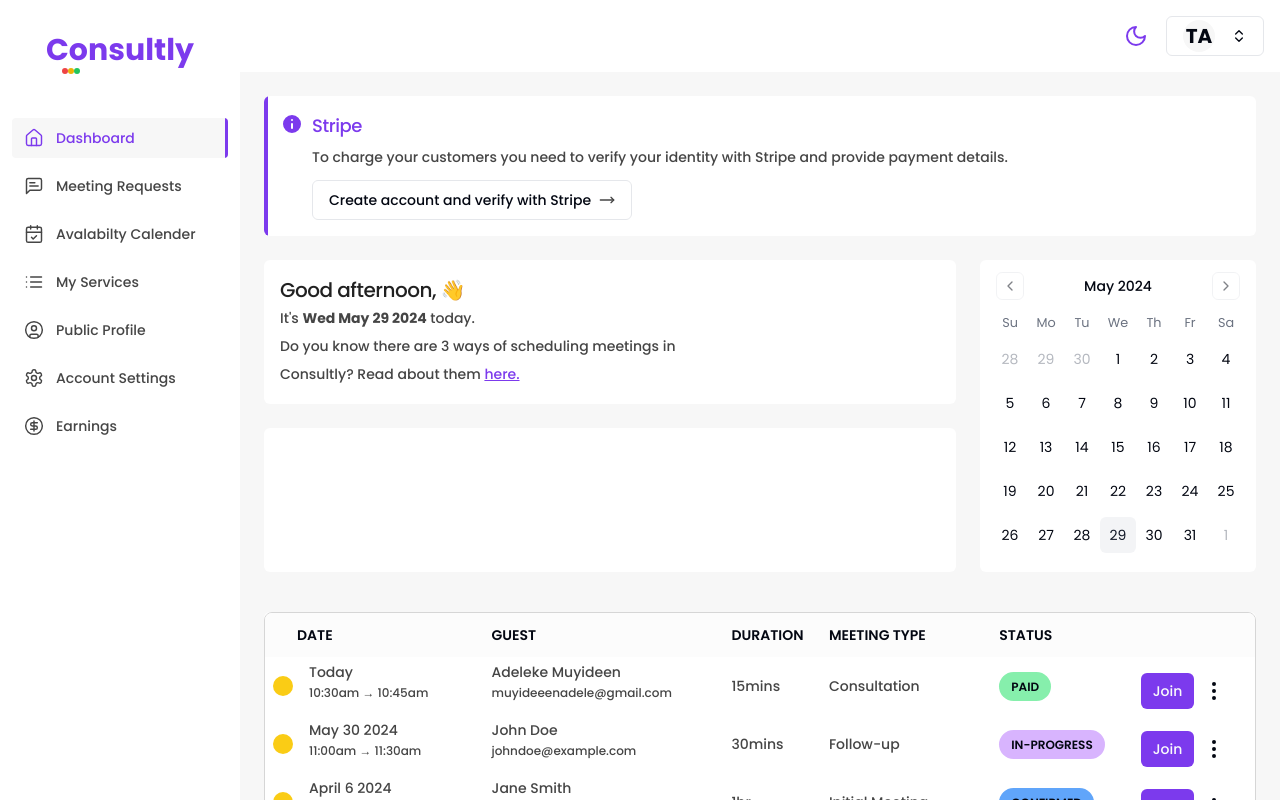
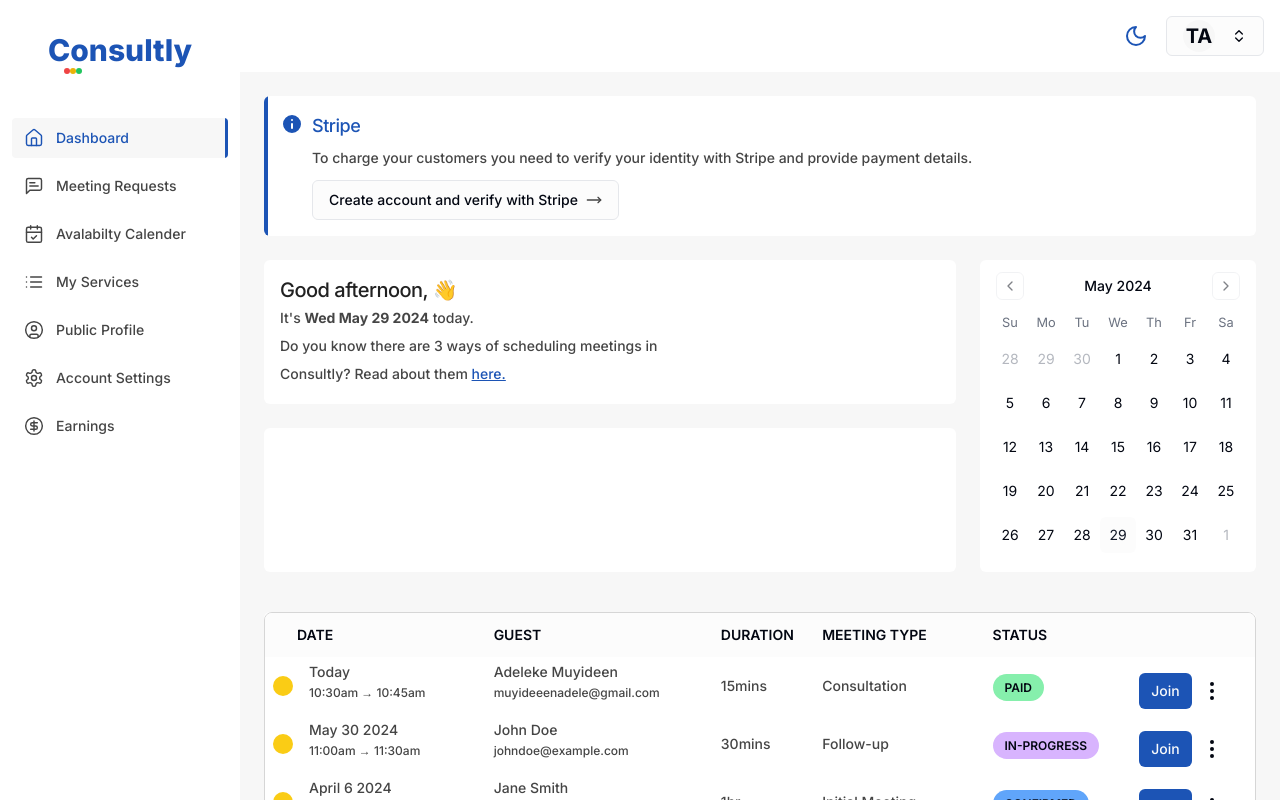
Before and after one commit to Taofeekabdulazeez/consultly-new, a Next.js app: page /dashboard in a window 1280 px wide. Built offline with nearby package versions, Linux system fonts and the light colour scheme; no server answers.

Commit message:
Implemented color scheme

```diff
--- a/app/layout.tsx
+++ b/app/layout.tsx
@@ -2,7 +2,7 @@
 import { Inter, Lato, Montserrat, Open_Sans, Poppins } from "next/font/google";
 import "@/styles/globals.css";
 
-const inter = Inter({ subsets: ["latin"] });
+const inter = Inter({ subsets: ["latin"], display: "swap" });
 const poppins = Poppins({
   weight: ["400", "500", "600", "700"],
   style: ["normal", "italic"],
@@ -34,7 +34,7 @@
   return (
     <html lang="en">
       <body
-        className={`${poppins.className} antialiased relative overflow-x-hidden`}
+        className={`${inter.className} antialiased relative overflow-x-hidden`}
       >
         {children}
       </body>
--- a/components/ui/input.tsx
+++ b/components/ui/input.tsx
@@ -1,6 +1,6 @@
-import * as React from "react"
+import * as React from "react";
 
-import { cn } from "@/lib/utils"
+import { cn } from "@/lib/utils";
 
 export interface InputProps
   extends React.InputHTMLAttributes<HTMLInputElement> {}
@@ -11,15 +11,15 @@
       <input
         type={type}
         className={cn(
-          "flex h-10 w-full rounded-md border border-input bg-background px-3 py-2 text-sm ring-offset-background file:border-0 file:bg-transparent file:text-sm file:font-medium placeholder:text-muted-foreground focus-visible:outline-none focus-visible:ring-2 focus-visible:ring-ring focus-visible:ring-offset-2 disabled:cursor-not-allowed disabled:opacity-50",
+          "flex h-10 w-full outline-primary rounded-md border border-input bg-background px-3 py-2 text-sm ring-offset-background file:border-0 file:bg-transparent file:text-sm file:font-medium placeholder:text-muted-foreground focus-visible:outline-none focus-visible:ring-2 focus-visible:ring-primary focus-visible:ring-offset-2 disabled:cursor-not-allowed disabled:opacity-50",
           className
         )}
         ref={ref}
         {...props}
       />
-    )
+    );
   }
-)
-Input.displayName = "Input"
+);
+Input.displayName = "Input";
 
-export { Input }
+export { Input };
--- a/styles/globals.css
+++ b/styles/globals.css
@@ -6,29 +6,35 @@
 
 @layer base {
   :root {
-    --background: 0 0% 100%;
+    /* --background: 0 0% 100%; */
+    --background: var(--color-gray-75);
+
     /* for text is foreground */
     --foreground: 224 71.4% 4.1%;
     --card: 0 0% 100%;
     --card-foreground: 224 71.4% 4.1%;
-    --popover: 0 0% 100%;
+    /* --popover: 0 0% 100%; */
+    --popover: var(--color-gray-50);
     --popover-foreground: 224 71.4% 4.1%;
-    --primary: 262.1 83.3% 57.8%;
+    /* --primary: 262.1 83.3% 57.8%; */
+    --primary: 218 73% 41%;
     /* --primary: 267 78% 57%; */
     --primary-foreground: 210 20% 98%;
     --secondary: 220 14.3% 95.9%;
     --secondary-foreground: 220.9 39.3% 11%;
     --muted: 220 14.3% 95.9%;
     --muted-foreground: 220 8.9% 46.1%;
-    --accent: 220 14.3% 95.9%;
+    /* --accent: 220 14.3% 95.9%; */
+    --accent: var(--color-gray-75);
     --accent-foreground: 220.9 39.3% 11%;
+    /* --accent-foreground: var(--color-gray-75); */
     --destructive: 0 84.2% 60.2%;
     --destructive-foreground: 210 20% 98%;
     --border: 220 13% 91%;
     --input: 220 13% 91%;
-    --ring: 262.1 83.3% 57.8%;
+    /* --ring: 262.1 83.3% 57.8%; */
+    --ring: var(--primary);
     --radius: 0.5rem;
-    --color-gray-700: 0 0% 27%;
 
     --color-gray-50: 0 0% 100%;
     --color-gray-75: 0 0% 99%;
@@ -44,26 +50,31 @@
   }
 
   .dark {
-    --background: 224 71.4% 4.1%;
+    /* --background: 224 71.4% 4.1%; */
+    --background: var(--color-gray-75);
     --foreground: 210 20% 98%;
     --card: 224 71.4% 4.1%;
     --card-foreground: 210 20% 98%;
-    --popover: 224 71.4% 4.1%;
+    /* --popover: 224 71.4% 4.1%; */
+    --popover: var(--color-gray-50);
     --popover-foreground: 210 20% 98%;
     --primary: 263.4 70% 50.4%;
+    --primary: 238 65% 57%;
     /* --primary: 267 95% 77%; */
     --primary-foreground: 210 20% 98%;
     --secondary: 215 27.9% 16.9%;
     --secondary-foreground: 210 20% 98%;
     --muted: 215 27.9% 16.9%;
     --muted-foreground: 217.9 10.6% 64.9%;
-    --accent: 215 27.9% 16.9%;
+    --accent: var(--color-gray-75);
+    /* --accent: 215 27.9% 16.9%; */
     --accent-foreground: 210 20% 98%;
     --destructive: 0 62.8% 30.6%;
     --destructive-foreground: 210 20% 98%;
     --border: 215 27.9% 16.9%;
     --input: 215 27.9% 16.9%;
-    --ring: 263.4 70% 50.4%;
+    /* --ring: 263.4 70% 50.4%; */
+    --ring: var(--primary);
     --color-gray-700: 0 0% 82%;
 
     /* --color-gray-50: 0 0% 0%;
@@ -119,9 +130,14 @@
   display: block;
   margin: 15px auto;
   position: relative;
-  color: hsl(262.1 83.3% 57.8%);
+  --primary: 218 73% 41%;
+  color: hsl(var(--primary));
   box-sizing: border-box;
   animation: animloader 1s linear infinite alternate;
+}
+
+.dark .loader {
+  --primary: 238 65% 57%;
 }
 
 @keyframes animloader {
```
